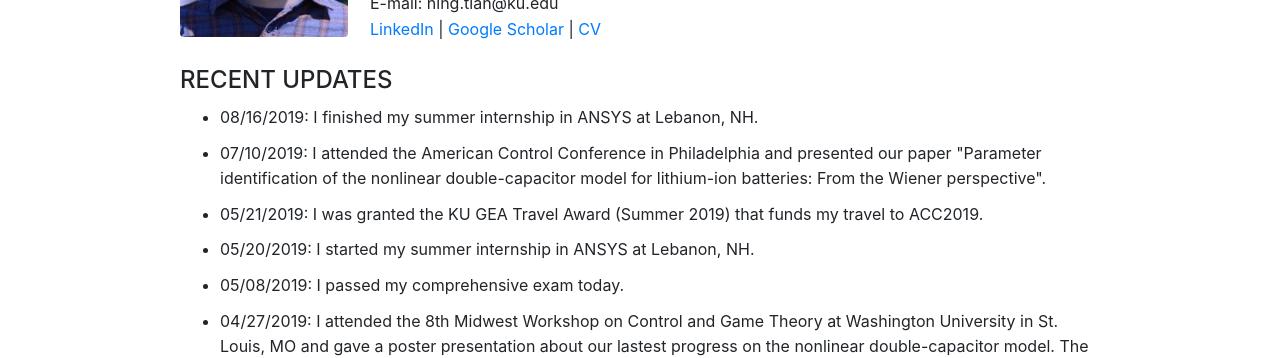
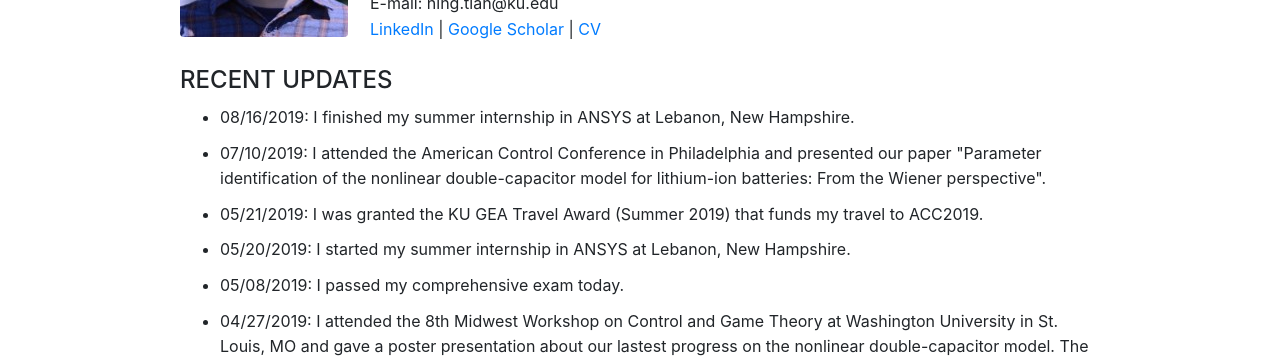
Before and after one commit to ningtian/ningtian.github.io, a Jekyll site: the page index.html, which Jekyll copies as it is, in a window 1280 px wide. Shown: the part 485-843 px from the top of the page. Built offline with Jekyll 4.4.1, drawn with Linux system fonts in a browser that asks for light colours.

Commit message:
Update index.html

```diff
--- a/index.html
+++ b/index.html
@@ -96,7 +96,7 @@
 
 	<ul>
 
-	<li>08/16/2019: I finished my summer internship in ANSYS at Lebanon, NH.</li>
+	<li>08/16/2019: I finished my summer internship in ANSYS at Lebanon, New Hampshire.</li>
 
 	<li>07/10/2019: I attended the American Control Conference in Philadelphia and presented our paper "Parameter
 		        identification of the nonlinear double-capacitor model for lithium-ion batteries: From the Wiener
@@ -104,7 +104,7 @@
 
 	<li>05/21/2019: I was granted the KU GEA Travel Award (Summer 2019) that funds my travel to ACC2019. </li>
 
-	<li>05/20/2019: I started my summer internship in ANSYS at Lebanon, NH.</li>
+	<li>05/20/2019: I started my summer internship in ANSYS at Lebanon, New Hampshire.</li>
 
 	<li>05/08/2019: I passed my comprehensive exam today. </li>
 
```
